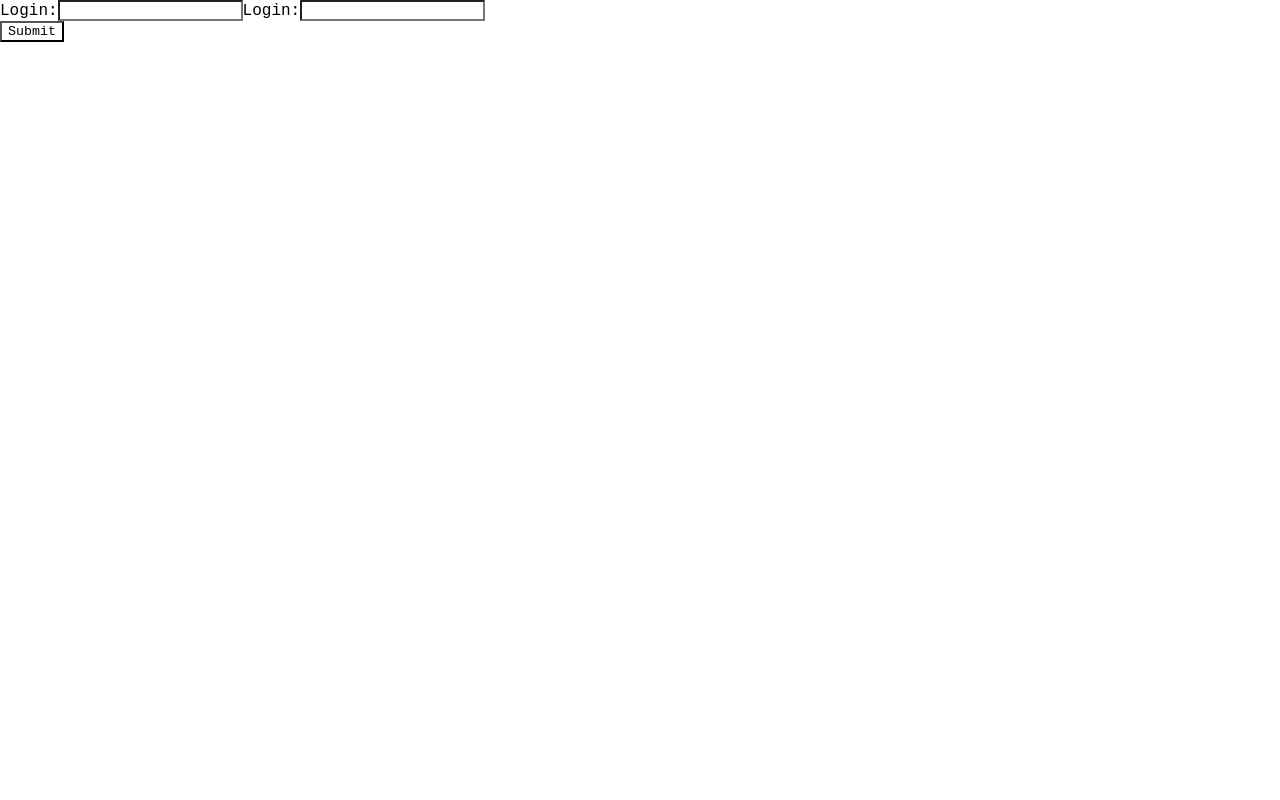
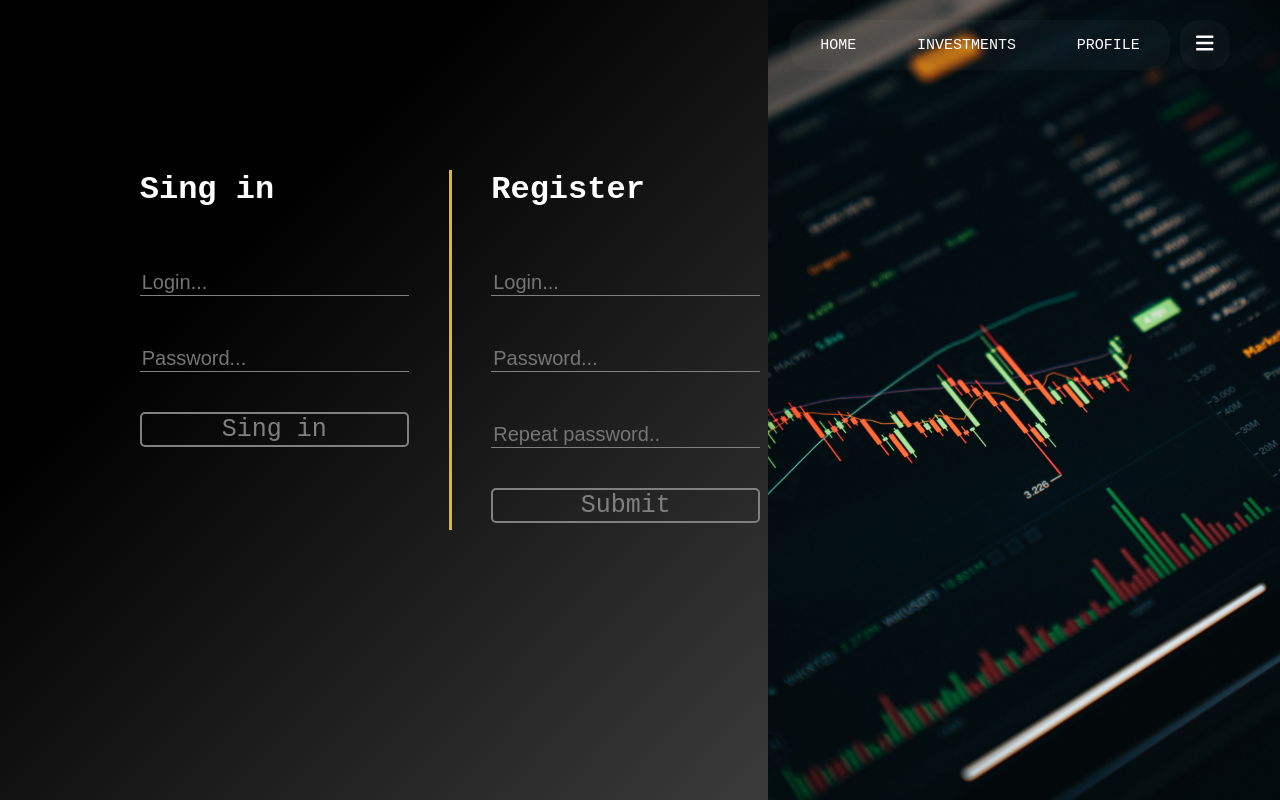
Before and after one commit to mkmak2/InvestmentApp, a Next.js app in the folder investment-app-front/: page /Profile in a window 1280 px wide. Built offline with nearby package versions, Linux system fonts and the light colour scheme; a web font is replaced by a local one.

Commit message:
build: added login and register raw form

```diff
--- /dev/null
+++ b/investment-app-front/components/LoginForm/LoginForm.js
@@ -0,0 +1,20 @@
+import { StyledButton, StyledForm, StyledInput } from './styles';
+
+const LoginForm = () => {
+
+    const handleClick = (e) =>{
+        e.preventDefault();
+    }
+    return (
+        <div>
+            <h1>Sing in</h1>
+        <StyledForm>
+            <StyledInput type='text' placeholder='Login...' />
+            <StyledInput type='password' placeholder='Password...' />
+            <StyledButton onClick={handleClick}>Sing in</StyledButton>
+        </StyledForm>
+        </div>
+     );
+}
+
+export default LoginForm;
--- /dev/null
+++ b/investment-app-front/components/LoginForm/styles.js
@@ -0,0 +1,38 @@
+import styled from 'styled-components';
+
+export const StyledForm = styled.form`
+    display: flex;
+    flex-direction: column;
+    align-items: left;
+    justify-content: flex-start;
+    padding-top: 10px;
+
+
+    input:focus{
+       outline: none;
+    }
+
+    button:hover{
+        border: 3px solid #fff;
+        color: #fff;
+        cursor: pointer;
+    }
+`;
+
+export const StyledInput = styled.input`
+    margin-top: 30px;
+    margin-bottom: 20px;
+    border: none;
+    border-bottom: 1px solid grey;
+    font-size: 20px;
+    color: grey;
+`;
+
+export const StyledButton = styled.button`
+    border: 2px solid grey;
+    border-radius: 5px;
+    color: grey;
+    font-size: 25px;
+    transition: 0.3s;
+    margin-top: 20px;
+`;
--- /dev/null
+++ b/investment-app-front/components/RegisterForm/RegisterForm.js
@@ -0,0 +1,47 @@
+import { StyledButton, StyledForm, StyledInput } from '../LoginForm/styles';
+import { FontAwesomeIcon } from '@fortawesome/react-fontawesome';
+import { faEye } from '@fortawesome/free-solid-svg-icons';
+
+const RegisterForm = () => {
+
+    const handleClick = (e) =>{
+        e.preventDefault();
+    }
+    return (
+        <div>
+            <h1>Register</h1>
+        <StyledForm>
+            <StyledInput type='text' placeholder='Login...' />
+            <StyledInput type='password' placeholder='Password...' />
+            <StyledInput type='password' placeholder='Repeat password..' />
+
+            <StyledButton onClick={handleClick}>Submit</StyledButton>
+        </StyledForm>
+        </div>
+     );
+    }
+
+     export default RegisterForm;
+
+
+
+
+
+
+
+
+
+
+
+
+
+
+// {
+//     isLogged: true;
+//     data:
+//     [
+//         {login,haslo, flaga},
+//         {},
+//         {},
+//     ]
+// }
--- a/investment-app-front/pages/Investments/styles.js
+++ b/investment-app-front/pages/Investments/styles.js
@@ -7,8 +7,9 @@ export const MainContent = styled.div`
 
    .header{
     height: 150px;
-    background-image: url('mainImage.jpg');
+    background: url('mainImage.jpg');
     background-size: cover;
+    background-position: center;
     text-align: left;
     padding-left: 150px;
     padding-top: 50px;
--- a/investment-app-front/pages/Profile/index.js
+++ b/investment-app-front/pages/Profile/index.js
@@ -1,54 +1,26 @@
-//import { MainContent, StyledHeader } from '../Investments/styles';
-
-import { useState } from 'react';
+import { LeftPanel, MainContainer, RightPanel   } from './styles';
+import Navigation from './../../components/Naviation/index';
+import LoginForm from '../../components/LoginForm/LoginForm';
+import RegisterForm from '../../components/RegisterForm/RegisterForm';
 
 const Profile = () => {
 
-    const[login, setLogin] = useState();
-    const[haslo, setHaslo] = useState('');
-
-    const handleLoginChange = (event) =>{
-        setLogin(event.target.value);
-    };
-
-    const handleHasloChange = (event) =>{
-        setHaslo(event.target.value);
-    };
-
-    const handleSubmit = async (e) => {
-
-        e.preventDefault();
-
-        const data = {
-            login,
-            haslo
-        }
-
-        const res = await fetch('http://127.0.0.1:8000/login/', {
-            method: 'POST',
-            body: JSON.stringify(data),
-          });
-          const result = await response.json()
-        console.log(result)
-    }
 
     return (
-        <div>
-            <form>
-                <label htmlFor="login" >Login:</label>
-                <input type="text" id='login' onChange={handleLoginChange}/>
-                <label htmlFor="haslo">Login:</label>
-                <input type="text" id='haslo' onChange={handleHasloChange}/>
-                <br />
-                <button onClick={handleSubmit}>Submit</button>
-            </form>
-            <br/>
-            <br/>
-            <br/>
-            <span>{login}</span>
-            <br/>
-            <span>{haslo}</span>
-        </div>
+        <MainContainer>
+            <LeftPanel>
+                <div className="form-box">
+                    <LoginForm />
+                    <div className="line"></div>
+                    <RegisterForm />
+                </div>
+
+            </LeftPanel>
+
+            <RightPanel>
+                <Navigation />
+            </RightPanel>
+        </MainContainer>
      )
 }
 
--- a/investment-app-front/pages/Profile/styles.js
+++ b/investment-app-front/pages/Profile/styles.js
@@ -1 +1,48 @@
 import styled from 'styled-components';
+
+export const MainContainer = styled.div`
+	position: absolute;
+	display: flex;
+	width: 100vw;
+	height: 100vh;
+	background: linear-gradient(135deg, black 30%, #3b3b3b);
+
+`;
+
+
+export const LeftPanel = styled.div`
+	position: relative;
+	width: 60%;
+	height: 100%;
+	background: linear-gradient(135deg, black 30%, #3b3b3b);
+
+    .form-box{
+        position: absolute;
+        left: 100px;
+        top: 150px;
+        width: 700px;
+        height: 400px;
+        display: flex;
+        justify-content: space-evenly;
+        color: #fff;
+
+
+        .line{
+            position: relative;
+            margin-top: 20px;
+            margin-bottom: 20px;
+            width: 3px;
+            background-color: #E6B325;
+        }
+    }
+`;
+
+export const RightPanel = styled.div`
+	position: relative;
+	width: 40%;
+	height: 100%;
+	background-image: url('mainImage.jpg');
+	background-size: cover;
+	background-position: bottom;
+
+`;
```
